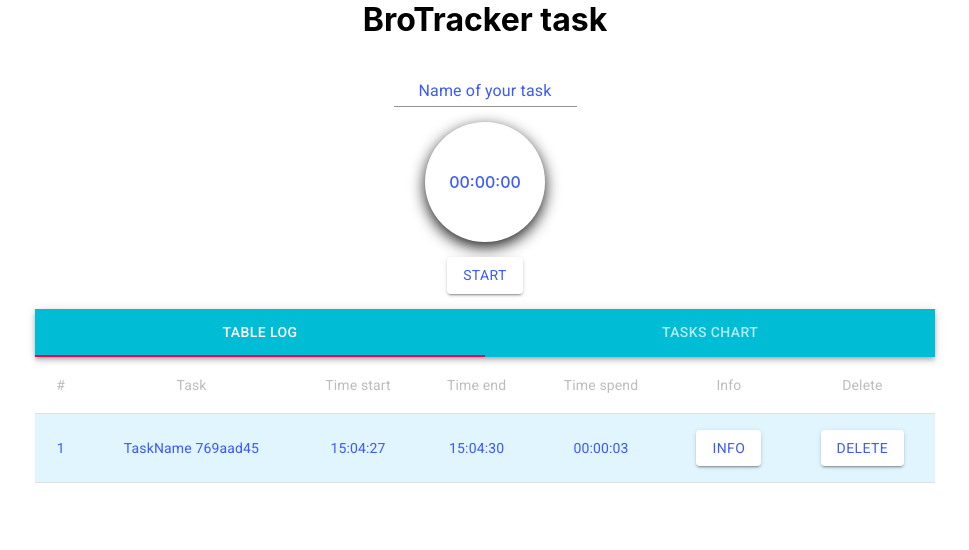
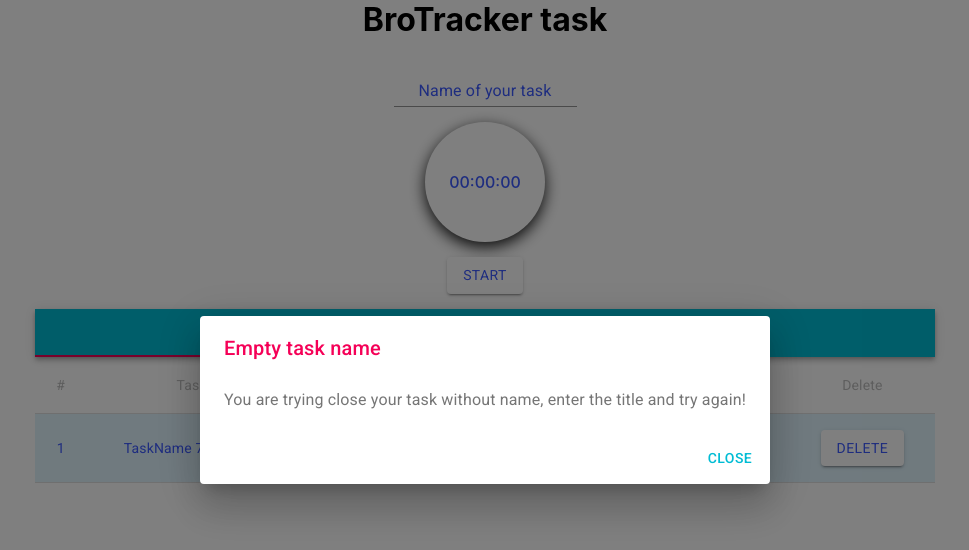
Before and after one commit to SkyWalker1996x/brotracker, a React (Create React App) app: page / in a window 1280 px wide. Shown: the top 550 px of the page, without its empty margins (155-1124 px from the left). Built offline with nearby package versions, Linux system fonts and the light colour scheme.

Commit message:
feat: add modal-warning to app

```diff
--- /dev/null
+++ b/src/components/ModalWarning/ModalWarning.tsx
@@ -0,0 +1,44 @@
+import React from 'react';
+// MUI-components
+import Button from '@material-ui/core/Button';
+import Dialog from '@material-ui/core/Dialog';
+import DialogActions from '@material-ui/core/DialogActions';
+import DialogContent from '@material-ui/core/DialogContent';
+import DialogContentText from '@material-ui/core/DialogContentText';
+import DialogTitle from '@material-ui/core/DialogTitle';
+// styles
+import { useStyles } from './mui-styles';
+
+const ModalWarning = () => {
+  const classes = useStyles();
+  const [open, setOpen] = React.useState(true);
+
+  const handleClose = () => {
+    setOpen(false);
+  };
+
+  return (
+    <Dialog open={open} onClose={handleClose} aria-labelledby="dialog-title">
+      <DialogTitle
+        id="dialog-title"
+        color="primary"
+        className={classes.dialogTitle}
+      >
+        Empty task name
+      </DialogTitle>
+      <DialogContent>
+        <DialogContentText>
+          You are trying close your task without name, enter the title and try
+          again!
+        </DialogContentText>
+      </DialogContent>
+      <DialogActions>
+        <Button onClick={handleClose} className={classes.button}>
+          Close
+        </Button>
+      </DialogActions>
+    </Dialog>
+  );
+};
+
+export default ModalWarning;
--- /dev/null
+++ b/src/components/ModalWarning/mui-styles.ts
@@ -0,0 +1,12 @@
+import { makeStyles } from '@material-ui/core/styles';
+import pink from '@material-ui/core/colors/pink';
+import { cyan } from '@material-ui/core/colors';
+
+export const useStyles = makeStyles({
+  dialogTitle: {
+    color: pink['A400'],
+  },
+  button: {
+    color: cyan['500'],
+  },
+});
--- a/src/pages/Main/Main.tsx
+++ b/src/pages/Main/Main.tsx
@@ -2,14 +2,16 @@ import React from 'react';
 // components
 import ColumnWrapper from '../../UI/wrappers/ColumnWrapper/ColumnWrapper';
 import Timer from '../../components/Timer/Timer';
-import TimerTabs from "../../components/Tabs/Tabs";
+import TimerTabs from '../../components/Tabs/Tabs';
+import ModalWarning from '../../components/ModalWarning/ModalWarning';
 
 const Main = () => {
   return (
     <ColumnWrapper>
       <h1>BroTracker task</h1>
       <Timer />
-      <TimerTabs/>
+      <TimerTabs />
+      <ModalWarning />
     </ColumnWrapper>
   );
 };
```
